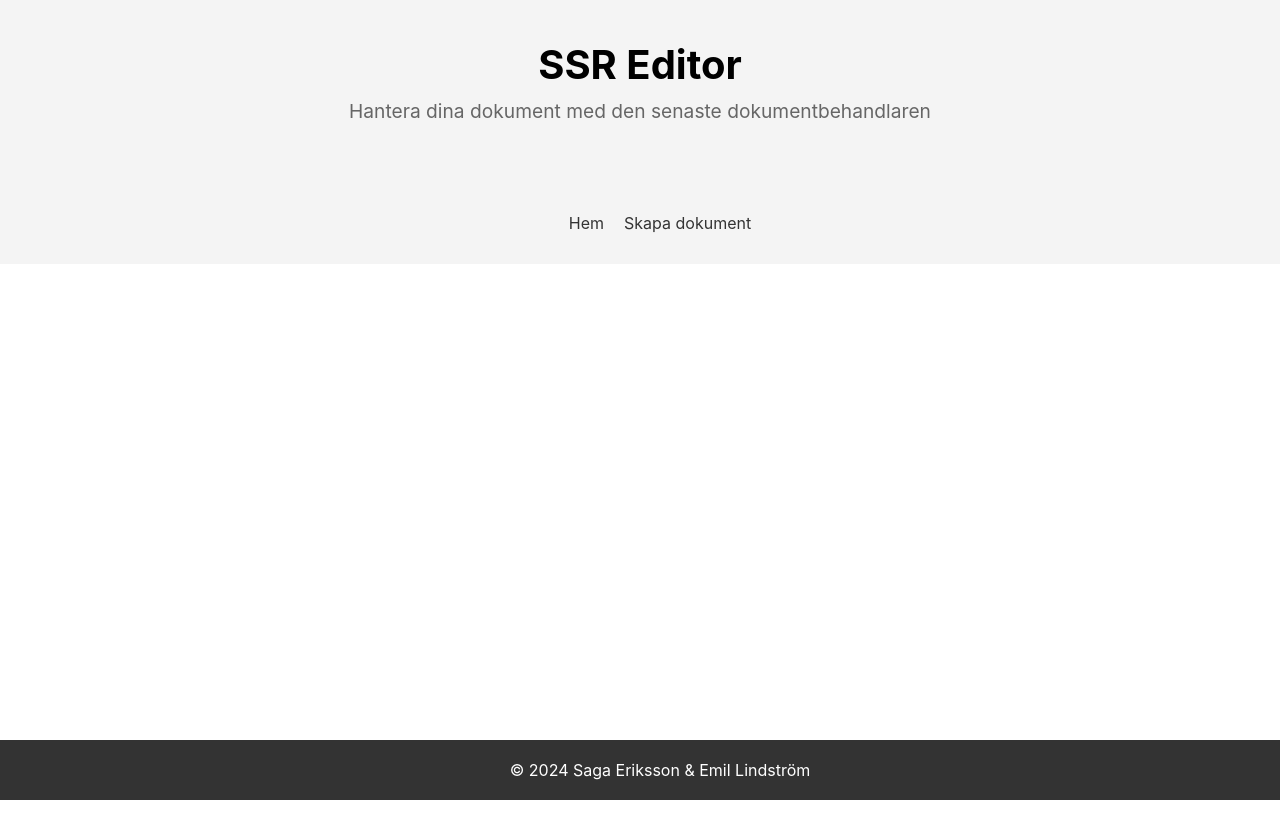
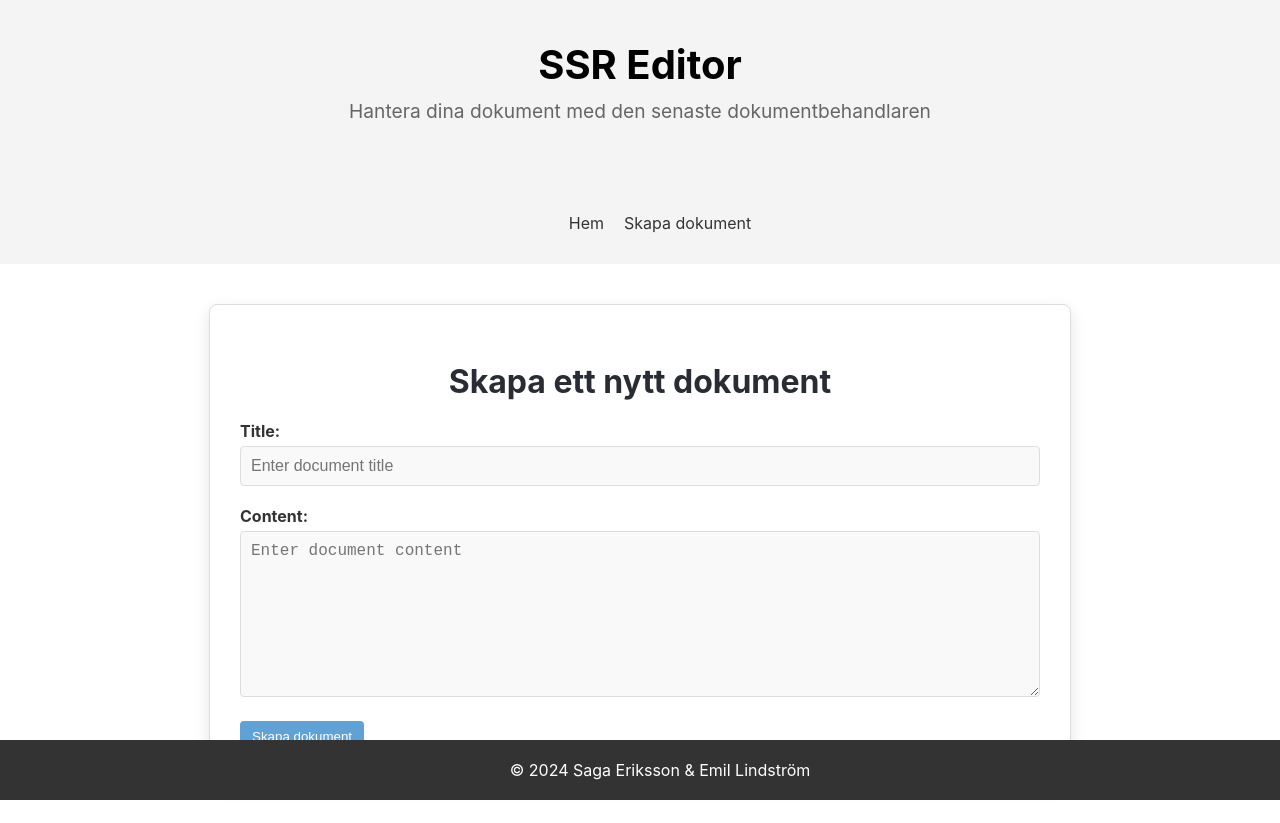
Before and after one commit to saei23/jsramverk-frontend, a React (Create React App) app: page /#/create in a window 1280 px wide. Before the commit the page ends 800 px from the top, so only its background shows below. Built offline with nearby package versions, Linux system fonts and the light colour scheme.

Commit message:
adderade kod för att deploya på studentservern.

```diff
--- a/package.json
+++ b/package.json
@@ -2,6 +2,7 @@
   "name": "my-app",
   "version": "0.1.0",
   "private": true,
+  "homepage": "/~emlx23/editor/",
   "dependencies": {
     "@testing-library/jest-dom": "^5.17.0",
     "@testing-library/react": "^13.4.0",
@@ -17,7 +18,9 @@
     "start": "react-scripts start",
     "build": "react-scripts build",
     "test": "react-scripts test",
-    "eject": "react-scripts eject"
+    "eject": "react-scripts eject",
+    "deploy": "npm run build && rsync -av --delete build/ emlx23@ssh.student.bth.se:www/editor"
+
   },
   "eslintConfig": {
     "extends": [
--- a/src/App.js
+++ b/src/App.js
@@ -1,5 +1,5 @@
 import React from 'react';
-import { BrowserRouter as Router, Route, Routes } from 'react-router-dom';
+import { HashRouter as Router, Route, Routes } from 'react-router-dom';
 
 // Komponenter
 import Header from './components/Header';
--- a/src/components/Navbar.js
+++ b/src/components/Navbar.js
@@ -1,15 +1,13 @@
 import React from 'react';
-
+import { Link } from 'react-router-dom';
 
 const Navbar = () => {
     return (
         <nav className="navbar">
             <div className="container">
                 <ul className="nav-links">
-                    <li><a href="/home">Hem</a></li>
-                    <li><a href="/create">Skapa dokument</a></li>
-
-
+                    <li><Link to="/home">Hem</Link></li>
+                    <li><Link to="/create">Skapa dokument</Link></li>
                 </ul>
             </div>
         </nav>
--- a/src/index.js
+++ b/src/index.js
@@ -3,6 +3,7 @@ import ReactDOM from 'react-dom/client';
 import './index.css';
 import App from './App';
 import reportWebVitals from './reportWebVitals';
+
 
 const root = ReactDOM.createRoot(document.getElementById('root'));
 root.render(
```
Also changed, not shown: 1 other file (tests, documents, lock files or other folders).
